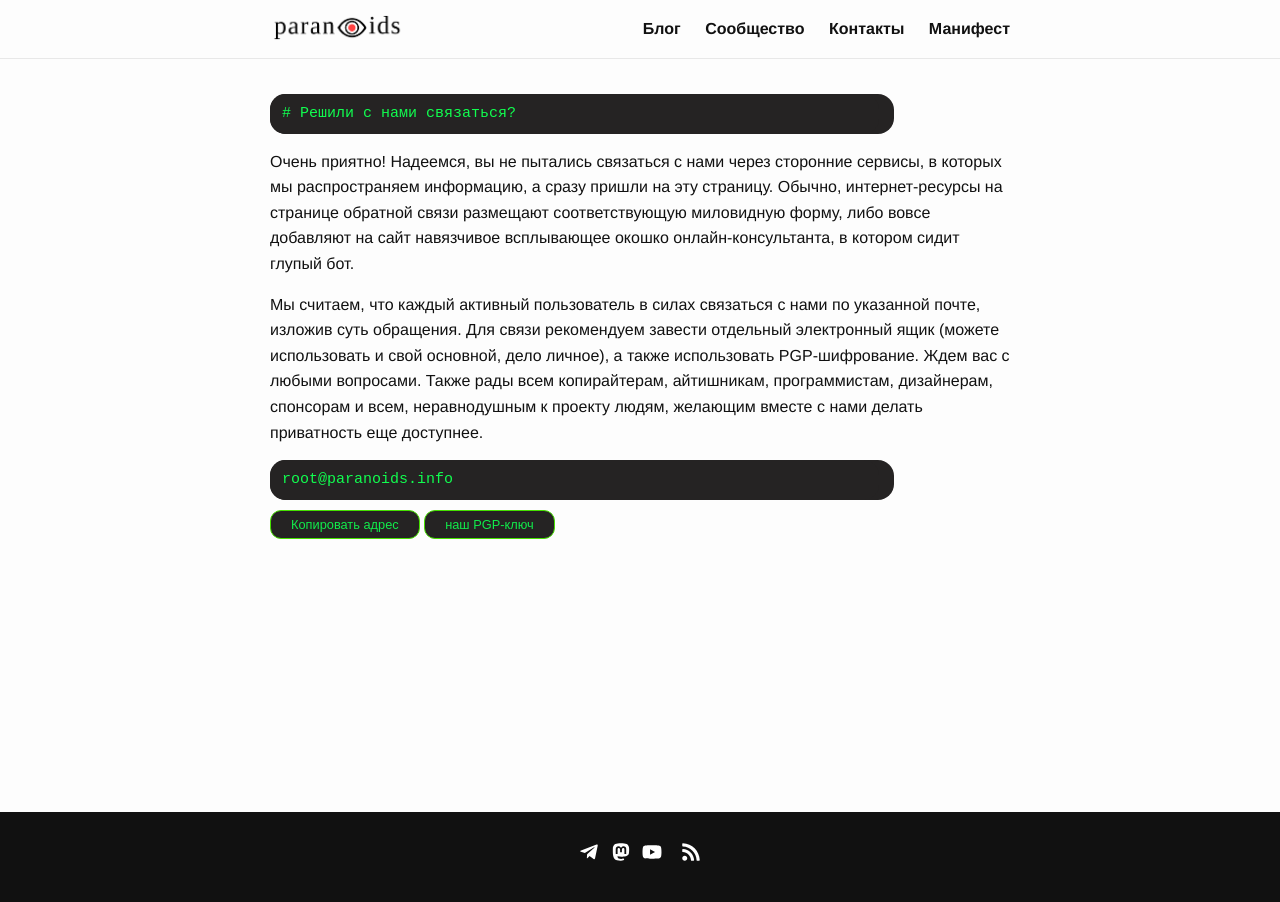
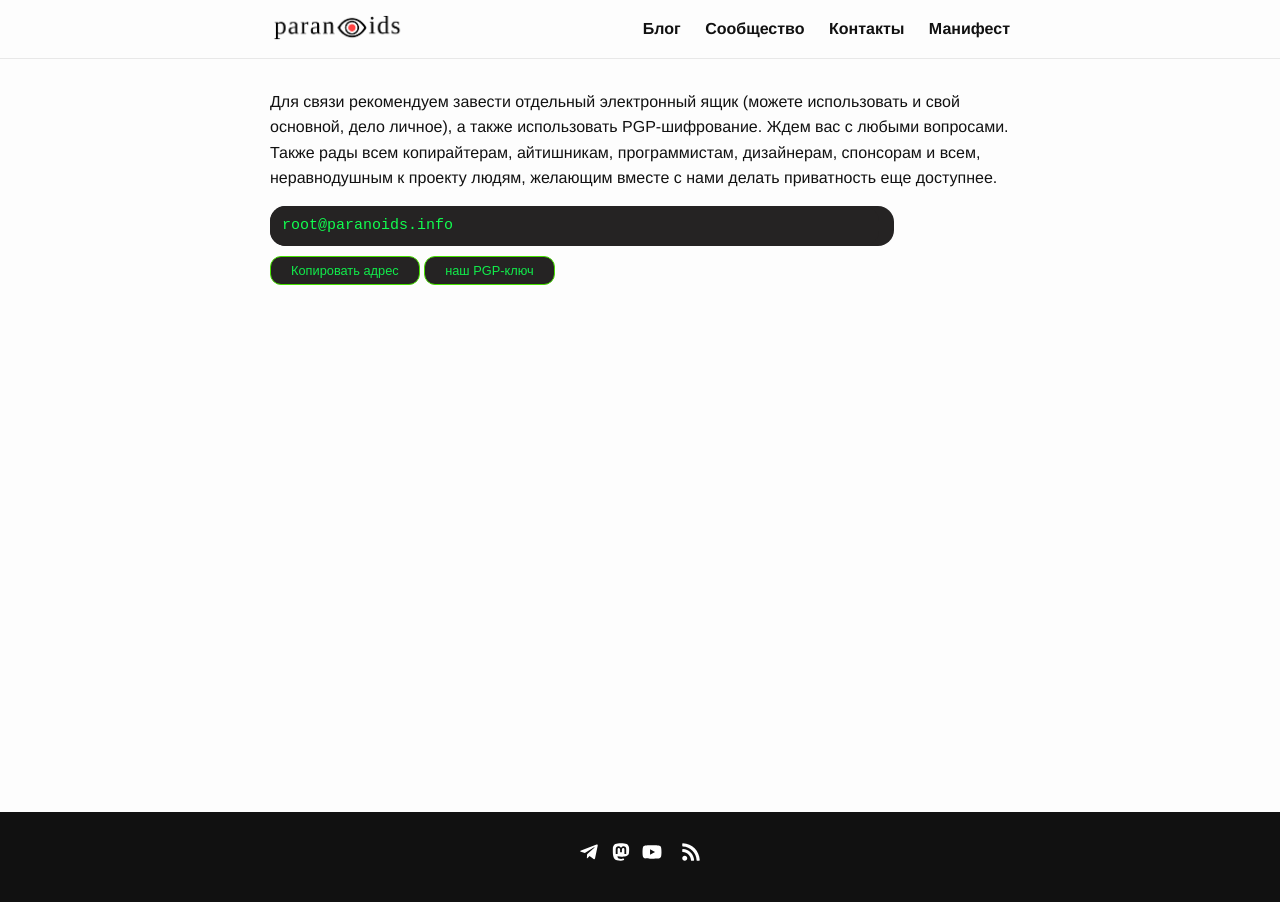
Before and after one commit to 2b7E1n6D0e5R7/2b7E1n6D0e5R7.github.io, a Jekyll site: the page built from _pages/contact.md, in a window 1280 px wide. Built offline with Jekyll 4.4.1, drawn with Linux system fonts in a browser that asks for light colours.

Commit message:
Update contact.md

````diff
--- a/_pages/contact.md
+++ b/_pages/contact.md
@@ -3,12 +3,7 @@ layout: default
 title: Контакты
 permalink: /contact/
 ---
-```
-# Решили с нами связаться?
-```
-Очень приятно! Надеемся, вы не пытались связаться с нами через сторонние сервисы, в которых мы распространяем информацию, а сразу пришли на эту страницу. Обычно, интернет-ресурсы на странице обратной связи размещают соответствующую миловидную форму, либо вовсе добавляют на сайт навязчивое всплывающее окошко онлайн-консультанта, в котором сидит глупый бот.
-
-Мы считаем, что каждый активный пользователь в силах связаться с нами по указанной почте, изложив суть обращения. Для связи рекомендуем завести отдельный электронный ящик (можете использовать и свой основной, дело личное), а также использовать PGP-шифрование.
+Для связи рекомендуем завести отдельный электронный ящик (можете использовать и свой основной, дело личное), а также использовать PGP-шифрование.
 Ждем вас с любыми вопросами. Также рады всем копирайтерам, айтишникам, программистам, дизайнерам, спонсорам и всем, неравнодушным к проекту людям, желающим вместе с нами делать приватность еще доступнее.
 
 ```
````
